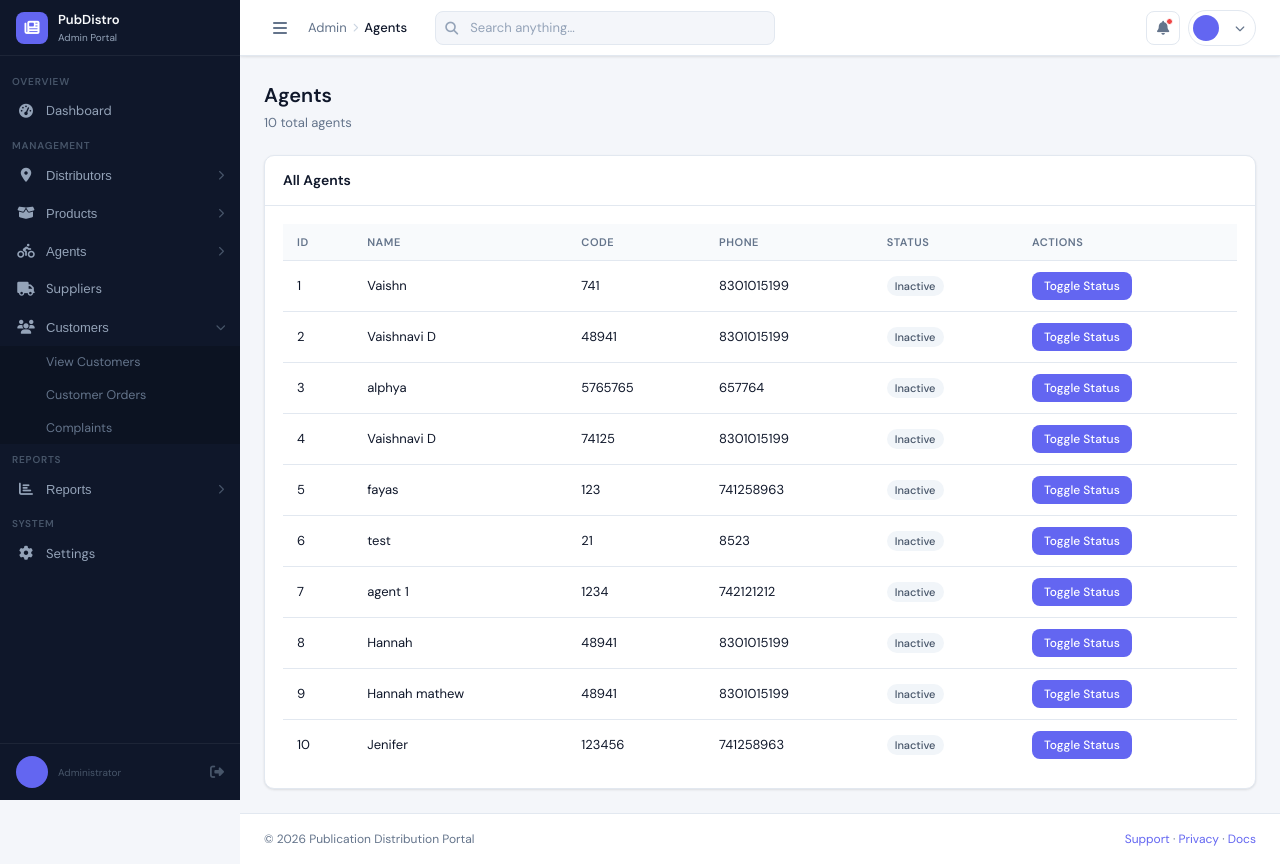
After one commit to Vaishnavi213460/publication-distribution-portal, a Django app: page /admin_panel/agent/ in a window 1280 px wide, after a click on "Customers". The commit adds this page. Run offline with Django 5.2, Linux system fonts and the light colour scheme; data comes from the database, SQL or seed files in the repository.

Commit message:
url changes

```diff
--- a/admin_panel/urls.py
+++ b/admin_panel/urls.py
@@ -24,4 +24,12 @@ urlpatterns = [
     path('supplier/edit/<int:id>/', views.supplier_list_create_update, name='supplier_edit'),
     path('supplier/delete/<int:id>/', views.supplier_delete, name='supplier_delete'),
 
+    # Agent
+    path('agent/', views.agent_list, name='agent_list'),
+    path('agent-supplier/', views.agent_supplier_mapping, name='agent_supplier_mapping'),
+
+    # Customer
+    path('customer/', views.customer_list, name='customer_list'),
+    path('orders/', views.customer_order_list, name='customer_order_list'),
+
 ]
--- a/admin_panel/views.py
+++ b/admin_panel/views.py
@@ -2,7 +2,9 @@ from django.shortcuts import render, redirect, get_object_or_404
 from django.http import HttpResponse
 from .models import Location, Frequency, Product, Supplier
 from .forms import LocationForm, FrequencyForm, ProductForm, SupplierForm
-
+from login.models import Agent, Customer as LoginCustomer
+from agent.models import AgentSupp
+from customer.models import CustomerOrder
 
 def dashboard(request):
     # return HttpResponse("Welcome to Admin Panel")
@@ -108,3 +110,20 @@ def supplier_delete(request, id):
     obj = get_object_or_404(Supplier, id=id)
     obj.delete()
     return redirect('supplier_list')
+
+
+def agent_list(request):
+    data = Agent.objects.all()
+    return render(request, 'admin_agent_list.html', {'data': data})
+
+def agent_supplier_mapping(request):
+    data = AgentSupp.objects.all().select_related('agent__name', 'supplier__name')
+    return render(request, 'admin_agent_supp_mapping.html', {'data': data})
+
+def customer_list(request):
+    data = Customer.objects.all()
+    return render(request, 'admin_customer_list.html', {'data': data})
+
+def customer_order_list(request):
+    data = CustomerOrder.objects.all().select_related('customer')
+    return render(request, 'admin_customer_orders.html', {'data': data})
--- /dev/null
+++ b/templates/admin_agent_list.html
@@ -0,0 +1,48 @@
+{% extends 'adminheader.html' %}
+{% block title %}Admin — Agents{% endblock %}
+{% block breadcrumb %}Agents{% endblock %}
+
+{% block content %}
+<div class="pg-header">
+    <div>
+        <h1 class="pg-title">Agents</h1>
+        <p class="pg-subtitle">{{ data|length }} total agents</p>
+    </div>
+</div>
+
+<div class="card">
+    <div class="card-head">
+        <div class="card-title">All Agents</div>
+    </div>
+    <div class="card-body">
+        <table class="tbl">
+            <thead>
+                <tr>
+                    <th>ID</th>
+                    <th>Name</th>
+                    <th>Code</th>
+                    <th>Phone</th>
+                    <th>Status</th>
+                    <th>Actions</th>
+                </tr>
+            </thead>
+            <tbody>
+                {% for agent in data %}
+                <tr>
+                    <td>{{ agent.id }}</td>
+                    <td>{{ agent.name }}</td>
+                    <td>{{ agent.code }}</td>
+                    <td>{{ agent.phone }}</td>
+                    <td><span class="badge b-{% if agent.status == 'Active' %}green{% else %}gray{% endif %}">{{ agent.status }}</span></td>
+                    <td>
+                        <a href="#" class="btn btn-sm btn-primary">Toggle Status</a>
+                    </td>
+                </tr>
+                {% empty %}
+                <tr><td colspan="6" class="text-center py-4">No agents found.</td></tr>
+                {% endfor %}
+            </tbody>
+        </table>
+    </div>
+</div>
+{% endblock %}
--- a/templates/adminheader.html
+++ b/templates/adminheader.html
@@ -218,9 +218,9 @@
             <i class="fa fa-chevron-right sa"></i>
         </button>
         <div class="sb-sub-menu" id="sub-dist">
-            <a href="#" class="sb-link">Add Location</a>
+<a href="{% url 'location_list' %}" class="sb-link">Add Location</a>
             <a href="{% url 'location_list' %}" class="sb-link">View Locations</a>
-            <a href="#" class="sb-link">Update Frequency Details</a>
+<a href="{% url 'frequency_list' %}" class="sb-link">Update Frequency Details</a>
         </div>
 
         <button class="sb-link" onclick="toggleSub('sub-prod',this)">
@@ -230,7 +230,7 @@
         </button>
         <div class="sb-sub-menu" id="sub-prod">
             <a href="{% url 'product_list' %}" class="sb-link">View Products</a>
-            <a href="#" class="sb-link">Add / Update Product</a>
+<a href="{% url 'product_list' %}" class="sb-link">Add / Update Product</a>
             <a href="{% url 'frequency_list' %}" class="sb-link">Manage Frequencies</a>
         </div>
 
@@ -240,8 +240,8 @@
             <i class="fa fa-chevron-right sa"></i>
         </button>
         <div class="sb-sub-menu" id="sub-agent">
-            <a href="#" class="sb-link">View &amp; Active Agents</a>
-            <a href="#" class="sb-link">Map to Suppliers</a>
+<a href="{% url 'agent_list' %}" class="sb-link">View & Active Agents</a>
+<a href="{% url 'agent_supplier_mapping' %}" class="sb-link">Map to Suppliers</a>
             <a href="#" class="sb-link">Delivery Rounds</a>
             <a href="#" class="sb-link">Delivery Stock</a>
             <a href="#" class="sb-link">Agent Stock</a>
@@ -258,8 +258,8 @@
             <i class="fa fa-chevron-right sa"></i>
         </button>
         <div class="sb-sub-menu" id="sub-cust">
-            <a href="#" class="sb-link">View Customers</a>
-            <a href="#" class="sb-link">Customer Orders</a>
+<a href="{% url 'customer_list' %}" class="sb-link">View Customers</a>
+<a href="{% url 'customer_order_list' %}" class="sb-link">Customer Orders</a>
             <a href="#" class="sb-link">Complaints</a>
         </div>
 
--- a/templates/login.html
+++ b/templates/login.html
@@ -113,7 +113,7 @@
                     <p class="small fw-bold mb-2">Don't have an account?</p>
                     <div class="d-flex gap-2">
                         <a href="{% url 'agent_registration' %}" class="btn btn-outline-dark btn-sm flex-grow-1">Agent</a>
-                        <a href="#!" class="btn btn-outline-dark btn-sm flex-grow-1">Customer</a>
+                        <a href="{% url 'customer_registration' %}" class="btn btn-outline-dark btn-sm flex-grow-1">Customer</a>
                     </div>
                 </div>
             </form>
```
Also changed, not shown: TODO.md (+1 -10 lines), templates/admin_agent_supp_mapping.html (added, +46 -0 lines), templates/admin_customer_list.html (added, +44 -0 lines), templates/admin_customer_orders.html (added, +42 -0 lines).
